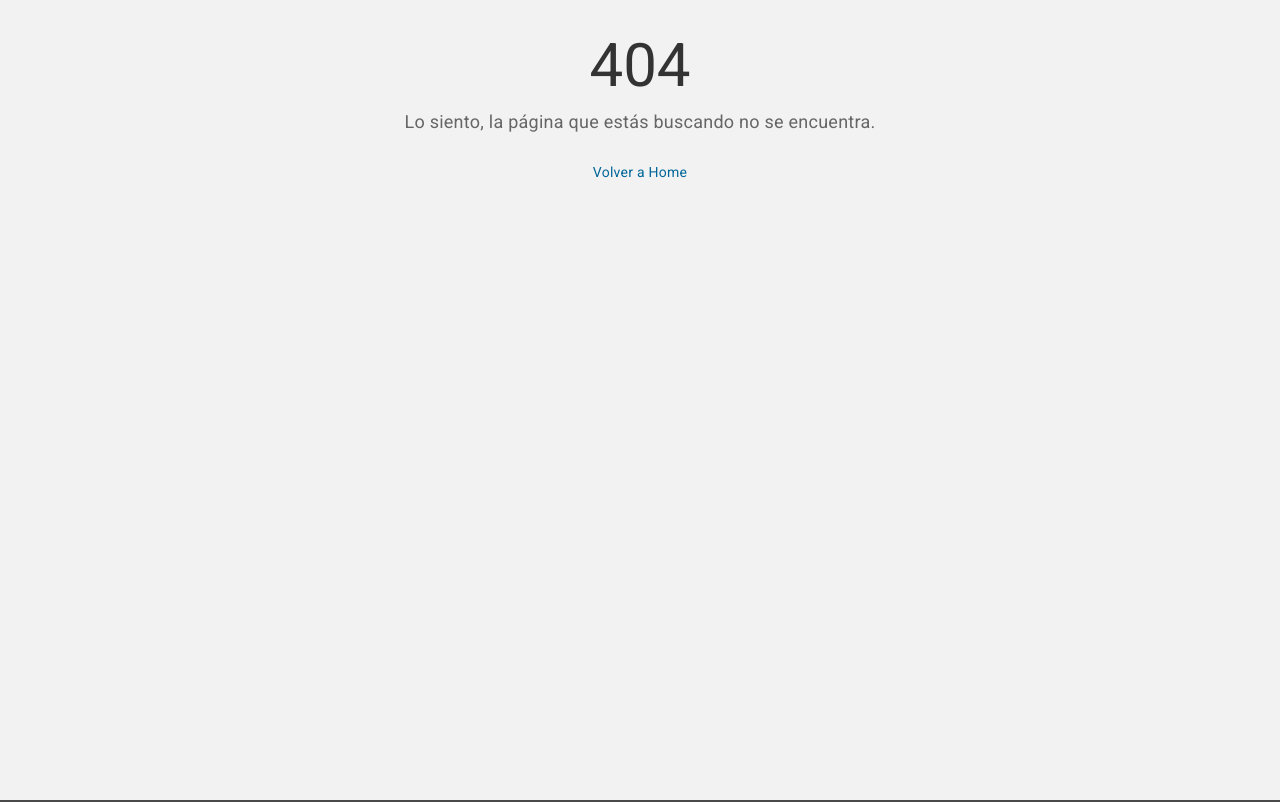
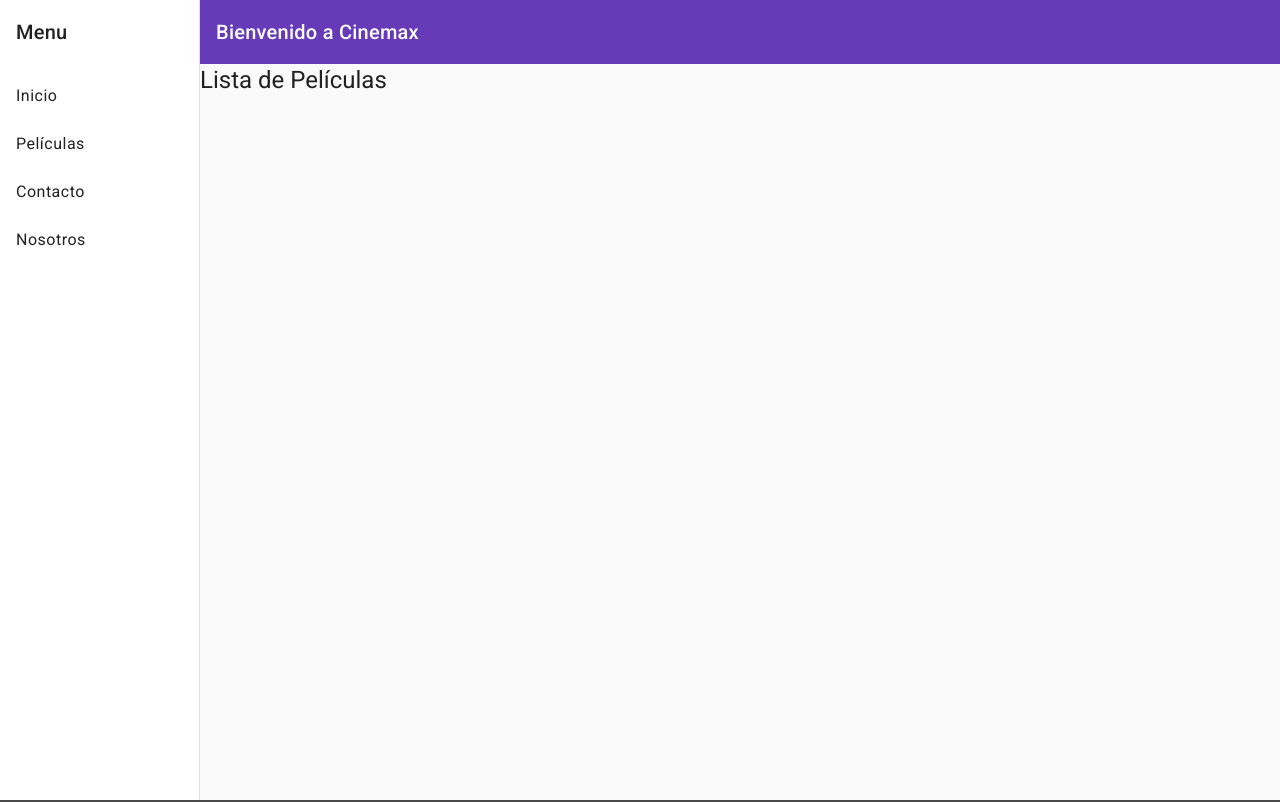
Before and after one commit to Ivanhtz/cinemax, an Angular app: page /principal/principal/films in a window 1280 px wide. Before the commit this address led to /not-found. Shown: the top 802 px of the page. Built offline with nearby package versions, Linux system fonts and the light colour scheme.

Commit message:
peliculas enganchada

```diff
--- a/src/app/components/home/header/header.component.scss
+++ b/src/app/components/home/header/header.component.scss
@@ -1,4 +1,4 @@
-.container-section{
+.container-section {
     background-color: #1c0101;
 }
 
@@ -34,7 +34,7 @@
     position: sticky;
     top: 0;
     display: flex;
-    justify-content: end;
+    justify-content: flex-end;
     background-color: #1c0101;
     padding: 1rem;
 }
@@ -83,7 +83,7 @@
     display: flex;
     flex-wrap: wrap;
     justify-content: center;
-     color: #ece9e9;
+    color: #ece9e9;
 }
 
 .genres__item {
@@ -110,7 +110,7 @@
 
 //Sección slider
 
-.slider{
+.slider {
     background-color: #1c0101;
     //border: 1px solid red;
     margin-top: 1rem;
--- a/src/app/modules/front-pages/pages/films/films-list/films-list.component.html
+++ b/src/app/modules/front-pages/pages/films/films-list/films-list.component.html
@@ -1 +1 @@
-<p>films-list works!</p>
+<h1>Lista de Películas</h1>
--- a/src/app/modules/front-pages/pages/films/films-routing.module.ts
+++ b/src/app/modules/front-pages/pages/films/films-routing.module.ts
@@ -1,7 +1,10 @@
 import { NgModule } from '@angular/core';
 import { RouterModule, Routes } from '@angular/router';
+import { FilmsListComponent } from './films-list/films-list.component';
 
-const routes: Routes = [];
+const routes: Routes = [
+  { path: '', component: FilmsListComponent }
+];
 
 @NgModule({
   imports: [RouterModule.forChild(routes)],
--- a/src/app/modules/front-pages/pages/films/films.module.ts
+++ b/src/app/modules/front-pages/pages/films/films.module.ts
@@ -16,6 +16,9 @@ import { ViewFilmComponent } from './view-film/view-film.component';
   imports: [
     CommonModule,
     FilmsRoutingModule
+  ],
+  exports: [
+    FilmsListComponent
   ]
 })
 export class FilmsModule { }
--- a/src/app/modules/front-pages/principal/nav-front/nav-front.component.html
+++ b/src/app/modules/front-pages/principal/nav-front/nav-front.component.html
@@ -4,6 +4,7 @@
     <mat-toolbar>Menu</mat-toolbar>
     <mat-nav-list>
       <a mat-list-item routerLink="/home">Inicio</a>
+      <a mat-list-item routerLink="/principal/principal/films">Películas</a>
       <a mat-list-item routerLink="/principal/principal/contact">Contacto</a>
       <a mat-list-item routerLink="/principal/principal/about">Nosotros</a>
     </mat-nav-list>
--- a/src/app/modules/front-pages/principal/principal-routing.module.ts
+++ b/src/app/modules/front-pages/principal/principal-routing.module.ts
@@ -7,6 +7,8 @@ const routes: Routes = [
   { path: '', pathMatch: 'full', redirectTo: 'principal' },
   {
     path: 'principal', component: PrincipalComponent, children: [
+      { path: '', pathMatch: 'full', redirectTo: 'films' },
+      { path: 'films', loadChildren: () => import('../pages/films/films.module').then(m => m.FilmsModule) },
       { path: 'about', loadChildren: () => import('../pages/about/about.module').then(m => m.AboutModule) },
       { path: 'contact', loadChildren: () => import('../pages/contact-form/contact-form.module').then(m => m.ContactFormModule) }
     ]
```
